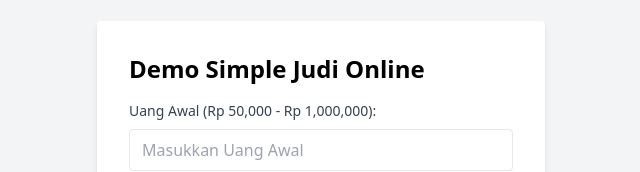
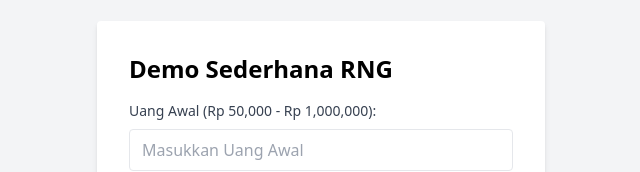
Before and after one commit to Flwstrm40/Online-Gambling-Demo-RNG, a plain HTML site: page index.html in a window 1280 px wide. Shown: the part 252-424 px from the top of the page, without its empty margins (319-959 px from the left). Drawn offline with nearby package versions, Linux system fonts and the light colour scheme.

Commit message:
update fix

```diff
--- a/index.html
+++ b/index.html
@@ -8,7 +8,7 @@
 </head>
 <body class="bg-gray-100 flex items-center justify-center h-screen">
     <div class="bg-white p-8 rounded shadow-md w-full max-w-md">
-        <h1 class="text-2xl font-bold mb-4">Demo Simple Judi Online</h1>
+        <h1 class="text-2xl font-bold mb-4">Demo Sederhana RNG</h1>
         <form id="initialMoneyForm" class="mb-4">
             <label for="initialMoney" class="block text-sm font-medium text-gray-700 mb-2">Uang Awal (Rp 50,000 - Rp 1,000,000):</label>
             <input type="number" id="initialMoney" class="form-input w-full px-3 py-2 border rounded mb-4" placeholder="Masukkan Uang Awal" required min="50000" max="1000000">
```
